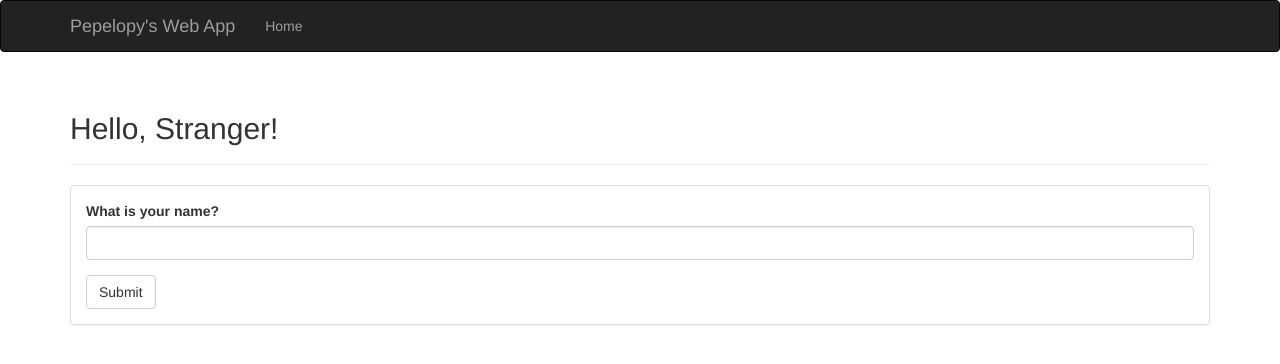
After one commit to panza238/flask, a Flask app: page /forms in a window 1280 px wide. The commit adds this page. Shown: the top 364 px of the page. Run offline with Flask 2, Linux system fonts and the light colour scheme; some libraries are stand-ins or nearby versions.

Commit message:
Web Forms added

```diff
--- a/hello_flask.py
+++ b/hello_flask.py
@@ -1,9 +1,17 @@
-from flask import Flask, request, make_response, render_template
+from flask import Flask, request, make_response, render_template, redirect, session, url_for, flash
 from markupsafe import escape
+from datetime import datetime
 from flask_bootstrap import Bootstrap
+from flask_moment import Moment
+from flask_wtf import FlaskForm
+from wtforms import StringField, SubmitField
+from wtforms.validators import DataRequired
+import os
 
 app = Flask(__name__)
 bootstrap = Bootstrap(app)  # Ahora puedo usar bootstrap templates para hacer mi front más lindo con menos esfuerzo.
+moment = Moment(app)
+app.config['SECRET_KEY'] = os.getenv("FLASK_SECRET_KEY")  # Esto es para usar WTF Forms.
 
 
 # Esta va a ser la route básica. No hace nada más que display "Hello, World!"
@@ -77,7 +85,8 @@ def extended(list_len):
 @app.route("/bootstrap_extended/<string:name>")
 def bootstrap_extended(name):
     """Muy parecido al extended. Pero ahora, el template que uso como base es el de Bootstrap"""
-    return render_template("bootstrap_extended.html", html_name=name)
+    return render_template("bootstrap_extended.html", html_name=name,
+                           current_time=datetime.utcnow())
 
 
 # Error handling example
@@ -87,3 +96,44 @@ def page_not_found(e):
     Esto va a funcionar solo para el error 404. si quiero handelear otro error... tengo que hacer otra función.
     (o ver cómo lo resolvieron en CS50)"""
     return render_template("/404.html"), 404
+
+
+# Form example (WTForms)
+# Primero tengo que definir mi objeto form en una clase
+class MyForm(FlaskForm):
+    """Esta clase va a servir par instanciar formularios que tengan un campo para ingresar el nombre
+    y un campo/botón de Submit"""
+    name = StringField('What is your name?', validators=[DataRequired()])
+    submit = SubmitField('Submit')
+
+
+# ahora uso una función, en la que le paso mi clase a render_template
+@app.route("/forms", methods=["GET", "POST"])
+def form_fc():
+    my_form = MyForm()  # Creo mi form object que después va a ser rendereado por Jinja.
+    name = None
+    # Ahora vamos a hacer lo que en CS50 hacían con if request.method == "POST" con el form object que creamos.
+    if my_form.validate_on_submit():  # Esto devuelve True solo si el form object fue submitted (vía POST request)
+        name = my_form.name.data
+        my_form.name.data=""  # Tengo que aprender a ponerle un placeholder.
+        # Si el form fue submitted, ahora, va a mostrar el nombre que estaba en el form
+    return render_template("/form.html", form=my_form, html_name=name)
+
+
+# Ejemplo de la misma función de forms, pero con mejores prácticas de programación
+@app.route("/forms2", methods=["GET", "POST"])
+def form2_fc():
+    """Va a hacer lo mismo que la función anterior. De hecho, va a renderear el mimso template.
+    Pero, se va a encargar de que la última request NO sea una POST request.
+    Se va a encargar de corregir el funcionamiento cuando uno recarga la página.
+    También le agrego flashing messages para avisar del cambio."""
+    my_form = MyForm()
+    if my_form.validate_on_submit():
+        flash("Looks like you've changed your name!")  # Esto va a mostrar un flash message!
+        session["name"] = my_form.name.data
+        return redirect(url_for("form2_fc"))
+    # Notar que no hace falta que defina un nome = None. get va a devolver None si no hay name.
+    # lo que pasa adentro del if es: 1) guarda el contenido del form en la sessión del usuario.
+    # 2) Redirige al mismo URL: /forms2. Cuando se renderea, toma el nombre de la session, que persiste entre requests.
+    # Ahora, con esto. No puedo hacer que se olvide mi nombre, a menos que explícitamente se lo diga en el código.
+    return render_template("/form.html", form=my_form, html_name=session.get("name"))
--- /dev/null
+++ b/templates/app_base.html
@@ -0,0 +1,27 @@
+<!-- a partir de ahora, todos los HTML que renderee van a heredar de este HTML-->
+{% extends "bootstrap/base.html" %}
+
+{% block head %}
+{{ super() }}
+<link rel="shortcut icon" href="{{ url_for('static', filename='cluster_icon.ico') }}"
+type="image/x-icon">
+<link rel="icon" href="{{ url_for('static', filename='cluster_icon.ico') }}"
+type="image/x-icon">
+{% endblock %}
+
+{% block title %} Pepelopy &#x2764; {% endblock %}
+
+{% block navbar %}
+<div class="navbar navbar-inverse" role="navigation">
+    <div class="container">
+        <div class="navbar-header">
+            <a class="navbar-brand" href="/">Pepelopy's Web App</a>
+        </div>
+        <div class="navbar-collapse collapse">
+            <ul class="nav navbar-nav">
+            <li><a href="/">Home</a></li>
+            </ul>
+        </div>
+    </div>
+</div>
+{% endblock %}
--- /dev/null
+++ b/templates/form.html
@@ -0,0 +1,27 @@
+{% extends "app_base.html" %}
+{% import "bootstrap/wtf.html" as wtf %}  <!-- Esto es lo que se va a encargar de toda la magia del form-->
+
+
+{% block content %}
+<!-- flash message -->
+<div class="container">
+    {% for message in get_flashed_messages() %}
+        <div class="alert alert-warning">
+            <button type="button" class="close" data-dismiss="alert">&times;</button>
+            {{ message }}
+        </div>
+    {% endfor %}
+    {% block page_content %}{% endblock %}
+</div>
+<!-- Form -->
+<div class="container">
+    <div class="page-header">
+        <h2>Hello, {% if html_name %} {{ html_name }}! &#128054; {% else %} Stranger! {% endif %}</h2>
+    </div>
+    <div class = "panel panel-default">
+       <div class = "panel-body">
+           {{ wtf.quick_form(form) }}
+       </div>
+    </div>
+</div>
+{% endblock %}
```
Also changed, not shown: templates/bootstrap_extended.html (+25 -0 lines), static/cluster_icon.ico (added), static/favicon.ico (added), static/styles.css (added).
